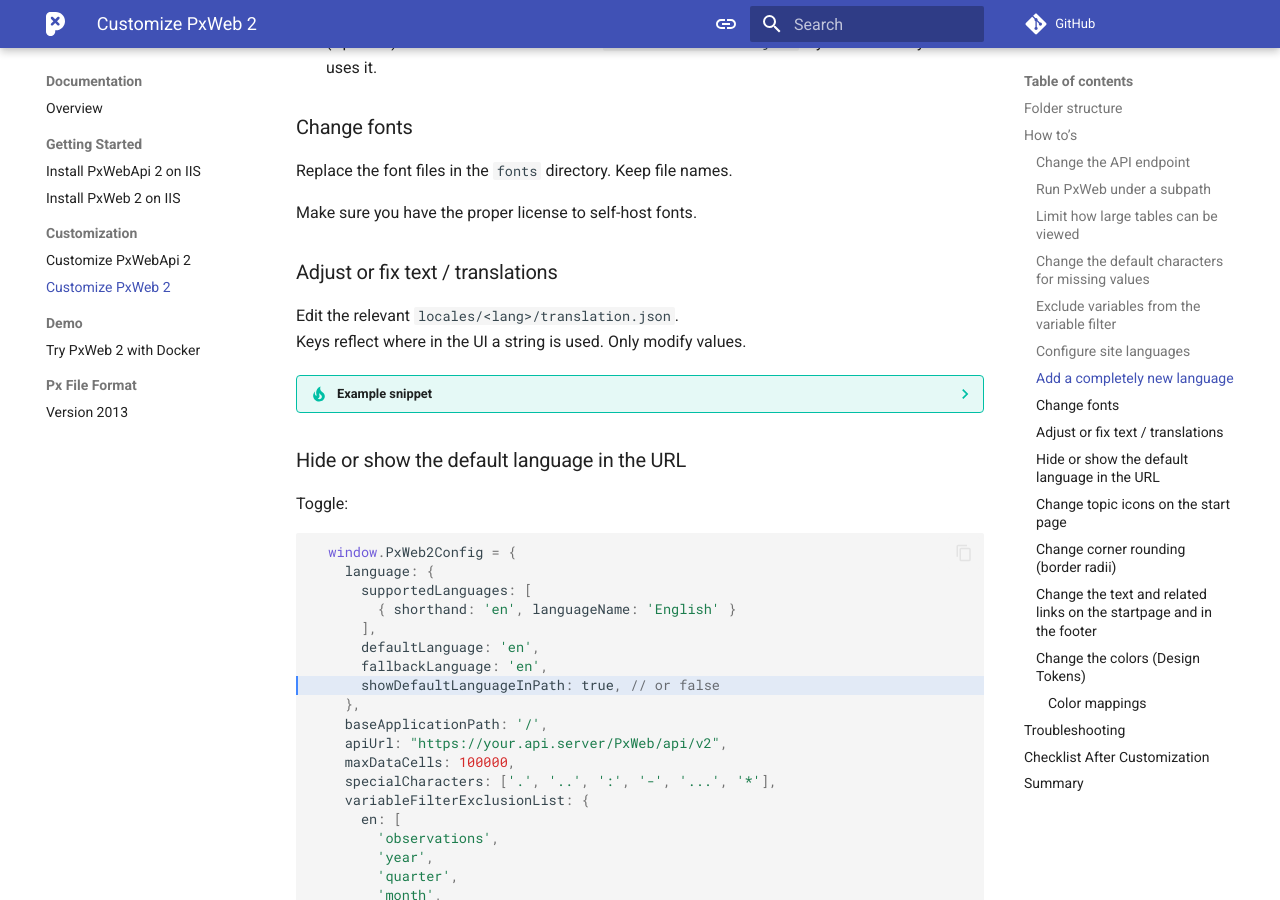
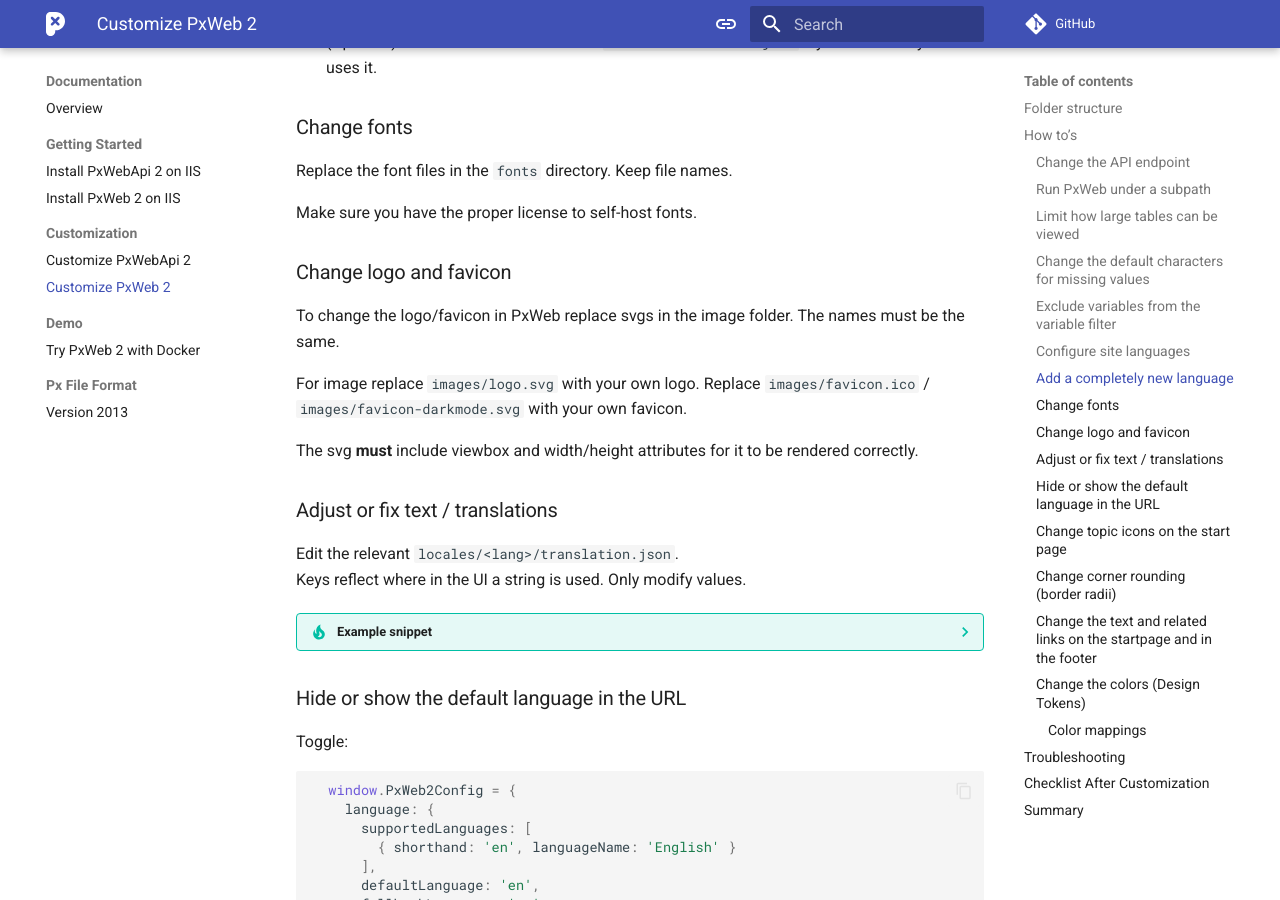
Before and after one commit to PxTools/pxtools.github.io, an MkDocs documentation site: the page built from docs/PxWeb2/documentation/customization.md, in a window 1280 px wide and 900 px high, scrolled down 4583 px. Built offline with MkDocs 1.6.1 and Material for MkDocs 9.7.7, drawn with Linux system fonts in a browser that asks for light colours; comment, search, counter and statistics services are not loaded.

Commit message:
Customize logo and favicon

```diff
--- a/docs/PxWeb2/documentation/customization.md
+++ b/docs/PxWeb2/documentation/customization.md
@@ -228,6 +228,14 @@
 Replace the font files in the `fonts` directory. Keep file names.
 
 Make sure you have the proper license to self-host fonts.
+
+### Change logo and favicon
+To change the logo/favicon in PxWeb replace svgs in the image folder. The names must be the same.
+
+For image replace `images/logo.svg` with your own logo.
+Replace `images/favicon.ico` / `images/favicon-darkmode.svg` with your own favicon.
+
+The svg **must** include viewbox and width/height attributes for it to be rendered correctly.
 
 ### Adjust or fix text / translations
 
```
